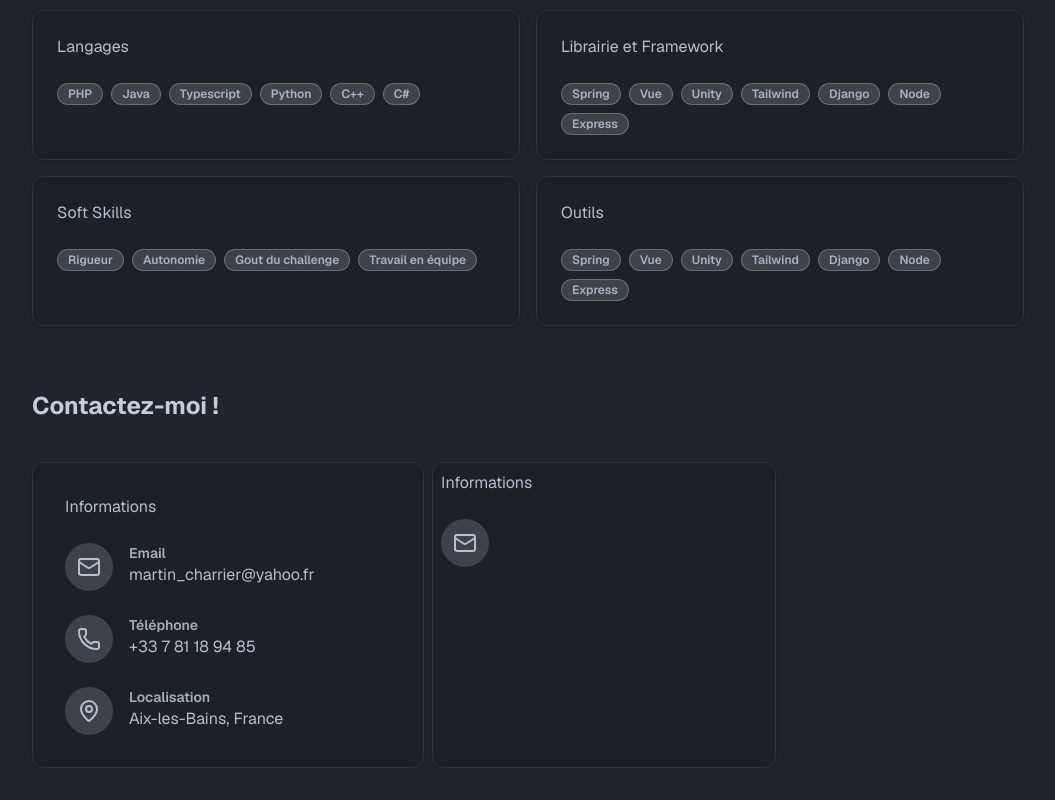
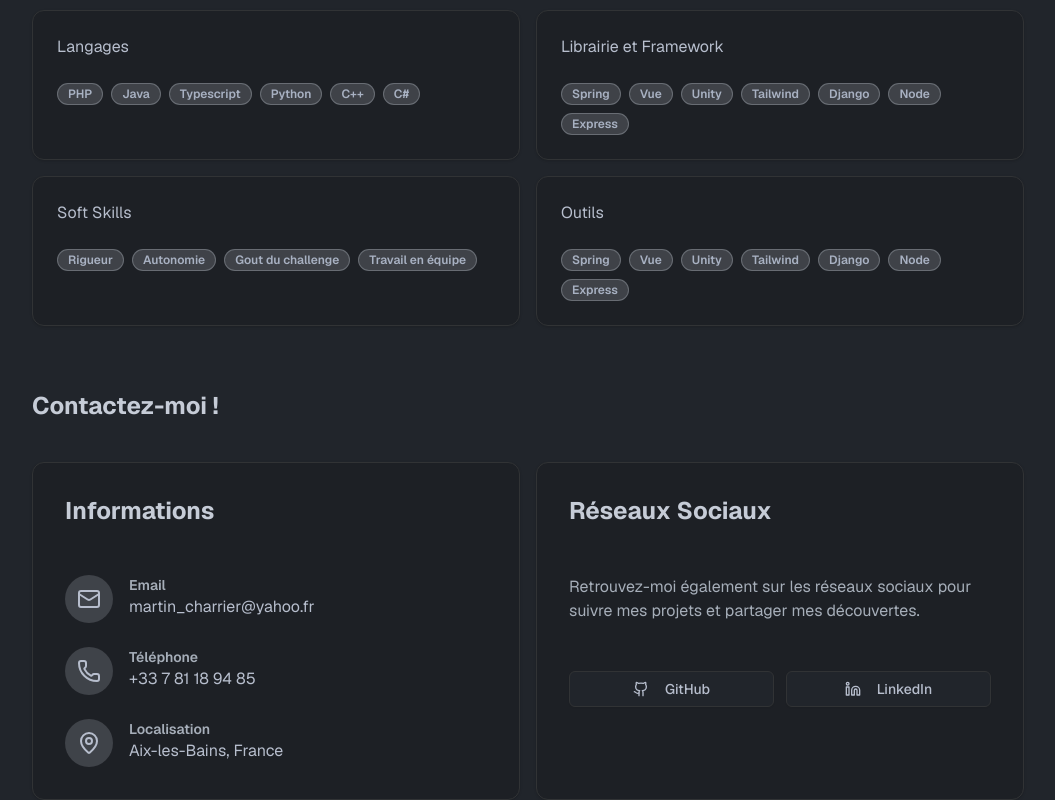
Before and after one commit to MartinChrrr/portfolio-next, a Next.js app: page / in a window 1280 px wide. Shown: the part 1086-1886 px from the top of the page, without its empty margins (112-1167 px from the left). Before the commit the page ends 1854 px from the top, so only its background shows below. Built offline with nearby package versions, Linux system fonts and the light colour scheme; a web font is replaced by a local one.

Commit message:
Contact wip

```diff
--- a/app/_components/Contact.tsx
+++ b/app/_components/Contact.tsx
@@ -1,15 +1,22 @@
 import { Card } from "@/components/ui/card"
 import { Section } from "./Section"
 import Link from "next/link"
-import { Mail, MapPin, Phone } from "lucide-react"
+import { Mail, MapPin, Phone, Github, Linkedin } from "lucide-react"
+import { Button } from "@/components/ui/button"
 
 export const Contact = () => {
+      const socialLinks = [
+    { icon: Github, label: "GitHub", href: "https://https://github.com/MartinChrrr.com" },
+    { icon: Linkedin, label: "LinkedIn", href: "https://www.linkedin.com/in/m-charrier/" },
+
+  ];
+
     return(
          <Section classname="flex w-full flex-col items-start gap-4 ">
             <h2 className="text-2xl font-bold mb-6 text-primary">Contactez-moi !</h2>
-            <div className="flex w-3/4 gap-2">
+            <div className="flex w-full gap-4">
                 <Card className="flex-1 glass p-8">
-                    <h3>Informations</h3>
+                    <h3 className="text-2xl font-bold mb-6 text-primary">Informations</h3>
                     <div className="space-y-6">
                         <Link href={`mailto:martin_charrier@yahoo.fr`} className="flex items-start gap-4 hover:text-primary transition-colors group">
                             <div className="flex-shrink-0 w-12 h-12 rounded-full bg-primary/20 flex items-center justify-center group-hover:bg-primary/30 transition-colors">
@@ -40,14 +47,31 @@ export const Contact = () => {
                         </Link>
                      </div>
                 </Card>
-                <Card className="flex-1 p-2">
-                    <h3>Informations</h3>
-                    <Link href={`mailto:martin_charrier@yahoo.fr`} className="flex items-start gap-4 hover:text-primary transition-colors group">
-                        <div className="flex-shrink-0 w-12 h-12 rounded-full bg-primary/20 flex items-center justify-center group-hover:bg-primary/30 transition-colors">
-                            <Mail/>
-                        </div>
-                    </Link>
-
+                <Card className="flex-1 glass p-8">
+                    <h3 className="text-2xl font-bold mb-6 text-primary">Réseaux Sociaux</h3>
+                    <p className="text-muted-foreground mb-6">Retrouvez-moi également sur les réseaux sociaux pour suivre mes projets et partager mes découvertes.</p>
+                    <div className="flex gap-3 mb-8">
+                        {socialLinks.map((social, index) => {
+                const Icon = social.icon;
+                    return (
+                    <a
+                        key={index}
+                        href={social.href}
+                        target="_blank"
+                        rel="noopener noreferrer"
+                        className="flex-1"
+                    >
+                        <Button
+                        variant="outline"
+                        className="w-full glass hover:bg-primary/20 transition-all"
+                        >
+                        <Icon className="h-5 w-5 mr-2" />
+                        {social.label}
+                        </Button>
+                    </a>
+                    );
+                })}
+                    </div>
                 </Card>
                 </div>
 
```
